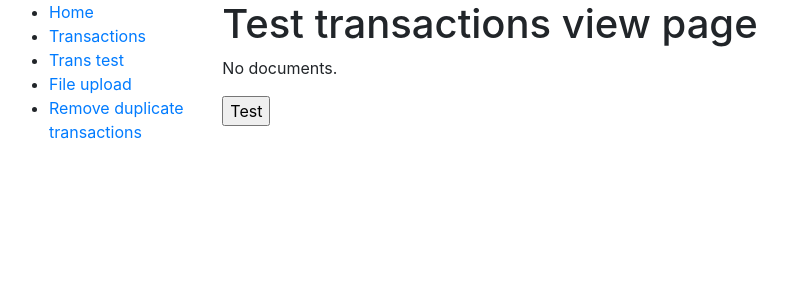
After one commit to vitkai/HBP, a Django app: page /hbpapp/trans/ in a window 1280 px wide. The commit adds this page. Shown: the top 300 px of the page, without its empty margins (6-793 px from the left). Run offline with Django 3.2, Linux system fonts and the light colour scheme; some libraries are stand-ins or nearby versions.

Commit message:
custom transactions view initial commit

```diff
--- a/hbpsite/hbpapp/forms.py
+++ b/hbpsite/hbpapp/forms.py
@@ -10,6 +10,11 @@ class UploadFileForm(forms.Form):
 class RemoveDuples(forms.Form):
     pass
 
+
+class Trans(forms.Form):
+    pass
+
+
 class ProcessFileForm(forms.Form):
     """
     class Meta:
@@ -17,7 +22,6 @@ class ProcessFileForm(forms.Form):
 
     #text = forms.CharField(widget=forms.Textarea)
     """
-
 
     def __init__(self, dynamic_field_names, *args, **kwargs):
         # number of parameters in conf from xlsx_parser.yaml to skip
--- a/hbpsite/hbpapp/templates/base_generic.html
+++ b/hbpsite/hbpapp/templates/base_generic.html
@@ -22,6 +22,7 @@
   <ul class="sidebar-nav">
     <li><a href="{% url 'index' %}">Home</a></li>
     <li><a href="{% url 'transactions' %}">Transactions</a></li>
+	<li><a href="{% url 'trans' %}">Trans test</a></li>
 	<li><a href="{% url 'upload_file' %}">File upload</a></li>
 	<li><a href="{% url 'rem_duples' %}">Remove duplicate transactions</a></li>
   </ul>
--- /dev/null
+++ b/hbpsite/hbpapp/templates/trans.html
@@ -0,0 +1,26 @@
+{% extends "base_generic.html" %}
+
+{% block content %}
+<h1>Test transactions view page</h1>
+
+        <!-- List of uploaded documents -->
+        {% if documents %}
+            <ul>
+                {% for document in documents %}
+                    <li><a href="{{ document.pk }}">{{ document }}</a></li>
+                {% endfor %}
+            </ul>
+        {% else %}
+            <p>No documents.</p>
+        {% endif %}
+
+        <!-- Upload form. Note enctype attribute! -->
+        <form action="{% url 'trans' %}" method="post" enctype="multipart/form-data">
+            {% csrf_token %}
+            <p>{{ form.non_field_errors }}</p>
+
+
+            <p><input type="submit" value="Test"/></p>
+        </form>
+
+{% endblock %}
--- a/hbpsite/hbpapp/urls.py
+++ b/hbpsite/hbpapp/urls.py
@@ -5,7 +5,8 @@ from . import views
 urlpatterns = [
     path('', views.index, name='index'),
     path('Transactions/', views.TransactionsListView.as_view(), name='transactions'),
+    path('trans/', views.trans, name='trans'),
     path('rem_duples/', views.rem_duples, name='rem_duples'),
+    path('upload/<int:pk>', views.file_view, name='file_view'),
     path('upload/', views.upload_file, name='upload_file'),
-    path('upload/<int:pk>', views.file_view, name='file_view'),
 ]
--- a/hbpsite/hbpapp/views.py
+++ b/hbpsite/hbpapp/views.py
@@ -9,13 +9,30 @@ from .models import Transactions, CCY, Category, Document
 # own function to handle an uploaded file
 from .xlsx_parser import load_file, parse_data
 from .db_updates import proc_db_import, db_remove_duples
-from .forms import UploadFileForm, ProcessFileForm
+from .forms import UploadFileForm, ProcessFileForm, Trans
 
 
 class TransactionsListView(generic.ListView):
     """Generic class-based view for a list of books."""
     model = Transactions
     paginate_by = 25
+
+
+def trans(request):
+    if request.method == 'POST':
+        form = Trans(request.POST)
+        if form.is_valid():
+            """
+            newdoc = Document(docfile = request.FILES['docfile'])
+            newdoc.save()
+            # parse(newdoc.docfile.name)
+            return HttpResponseRedirect(reverse('upload_file'))
+            """
+            pass
+    else:
+        form = Trans() # An empty, unbound form
+
+    return render(request, 'trans.html', {'documents': '', 'form': form})
 
 
 def index(request):
```
